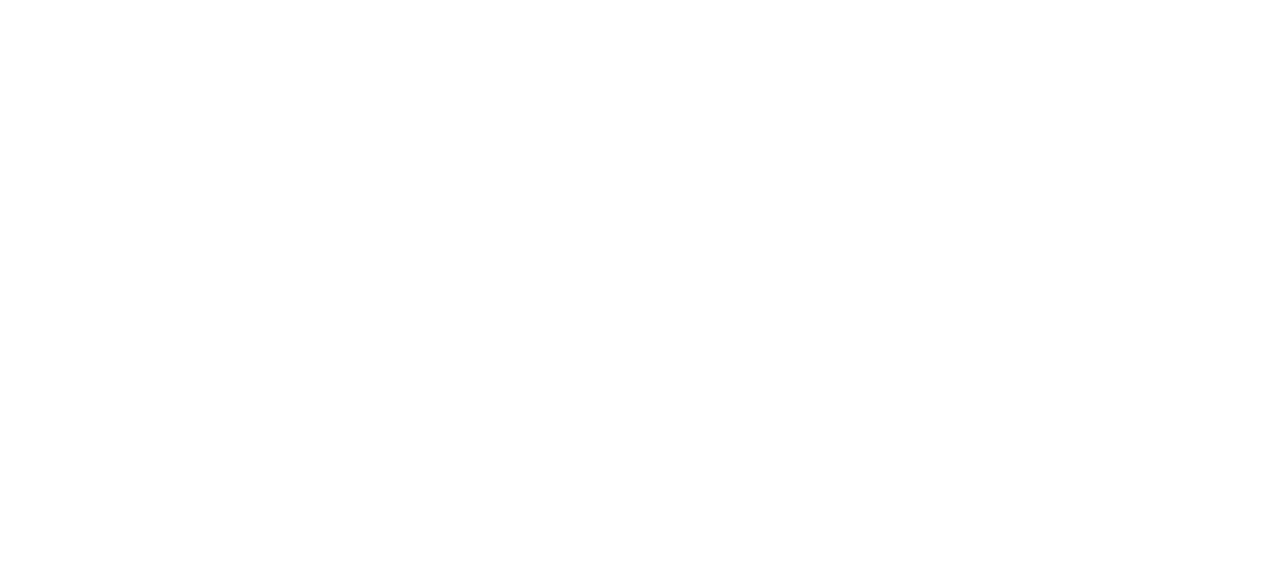
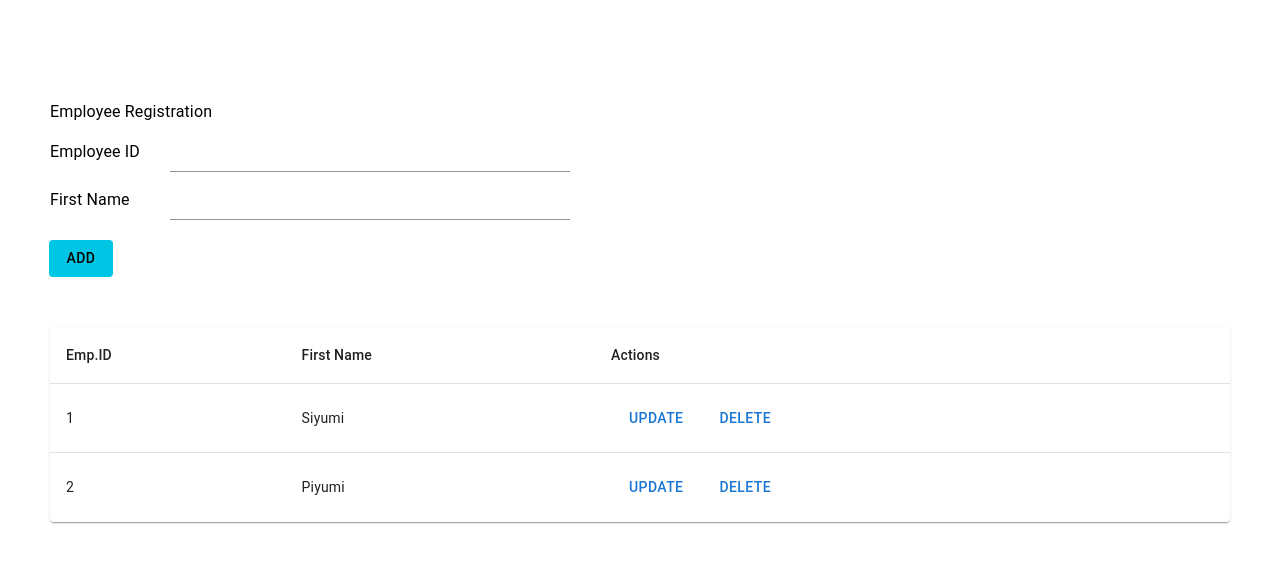
Before and after one commit to Shashiran1124/Rubber-Carpet-Manufacturing-System, a React (Create React App) app in the folder frontend/: page /employees in a window 1280 px wide. Shown: the top 562 px of the page. Built offline with nearby package versions, Linux system fonts and the light colour scheme.

Commit message:
Added the React part of Frontend

```diff
--- a/frontend/src/App.css
+++ b/frontend/src/App.css
@@ -1,16 +1,6 @@
+
 .App {
   text-align: center;
-}
-
-.App-logo {
-  height: 40vmin;
-  pointer-events: none;
-}
-
-@media (prefers-reduced-motion: no-preference) {
-  .App-logo {
-    animation: App-logo-spin infinite 20s linear;
-  }
 }
 
 .App-header {
@@ -24,15 +14,11 @@
   color: white;
 }
 
-.App-link {
-  color: #61dafb;
+.employee-button {
+  font-size: 18px;
+  padding: 20px 40px;
+  border: none;
+  border-radius: 10px;
+  background-color: white;
+  cursor: pointer;
 }
-
-@keyframes App-logo-spin {
-  from {
-    transform: rotate(0deg);
-  }
-  to {
-    transform: rotate(360deg);
-  }
-}
--- a/frontend/src/App.js
+++ b/frontend/src/App.js
@@ -1,13 +1,18 @@
-import logo from './logo.svg';
+import { useNavigate } from 'react-router-dom';
 import './App.css';
-import { BrowserRouter as Router, Route, } from "react-router-dom";
-import TestComponent from './components/TestComponent';
+
 
 function App() {
+
+  const navigate = useNavigate();
+
   return (
-    <Router>
-      <Route path = "/" exact component = {TestComponent}/>
-      </Router>
+    <div className="App">
+      <header className="App-header">
+        <h1>Welcome to Human Resource Management</h1>
+        <button className='employee-button' onClick={() => navigate('/employees')}>Add Employees</button>
+      </header>
+    </div>
   );
 }
 
--- /dev/null
+++ b/frontend/src/EmployeeForm.js
@@ -0,0 +1,91 @@
+import { Button, Grid, Input, Typography } from "@mui/material";
+import { useState } from "react";
+
+const EmployeeForm = props => {
+
+    const [id, setId] = useState();
+    const [name, setName] = useState('');
+
+    return (
+        <Grid
+            container
+            spacing={2}
+            sx={{
+                backgroundColor: '#ffffff',
+                marginBottom: '30px',
+                display: 'block',
+            }}
+        >
+            <Grid item xs={12}>
+                <Typography component={'h1'} sx={{ color: '#000000' }}>Employee Registration</Typography>
+            </Grid>
+
+            <Grid item xs={12} sm={6} sx={{ display: 'flex' }}>
+                <Typography
+                    component={'label'}
+                    htmlFor="id"
+                    sx={{
+                     color: '#000000',
+                     marginRight: '20px',
+                     fontSize: '16px',
+                     width: '100px',
+                     display: 'block',
+                     }}
+                >
+                    Employee ID
+                </Typography>
+                <Input
+                    type="number"
+                    id="id"
+                    name="id"
+                    sx={{ width: '400px' }}
+                    value={id}
+                    onChange={e => setId(e.target.value)}
+                />
+            </Grid>
+            <Grid item xs={12} sm={6} sx={{ display: 'flex' }}>
+                <Typography
+                    component={'label'}
+                    htmlFor="name"
+                    sx={{
+                     color: '#000000',
+                     marginRight: '20px',
+                     fontSize: '16px',
+                     width: '100px',
+                     display: 'block',
+                     }}
+                >
+                    First Name
+                </Typography>
+                <Input
+                    type="text"
+                    id="name"
+                    name="name"
+                    sx={{ width: '400px' }}
+                    value={name}
+                    onChange={e => setName(e.target.value)}
+                />
+            </Grid>
+
+            <Button
+                sx={{
+                    margin:'auto',
+                    marginBottom: '20px',
+                    backgroundColor: '#00c6e6',
+                    color: '#000000',
+                    marginLeft: '15px',
+                    marginTop: '20px',
+                    '&:hover': {
+                        opacity: '0.7',
+                        backgroundColor: '#00c6e6'
+                    }
+                }}
+            >
+                Add
+            </Button>
+
+        </Grid>
+    );
+}
+
+export default EmployeeForm;
--- /dev/null
+++ b/frontend/src/EmployeeTable.js
@@ -0,0 +1,49 @@
+import { Button, Paper, Table, TableBody, TableCell, TableContainer, TableHead, TableRow } from "@mui/material";
+
+const EmployeeTable = ({ rows }) => {
+    return(
+    <TableContainer component={Paper}>
+        <Table>
+            <TableHead>
+                <TableRow>
+                    <TableCell>Emp.ID</TableCell>
+                    <TableCell>First Name</TableCell>
+                    <TableCell>Actions</TableCell>
+                </TableRow>
+            </TableHead>
+            <TableBody>
+                {
+                    rows.length > 0 ? rows.map(row => (
+                        <TableRow key={row.id} sx={{ '&:last-child td, &:last-child th' : { border: 0 } }}>
+                            <TableCell component='th' scope="row">{row.id}</TableCell>
+                            <TableCell component='th' scope="row">{row.name}</TableCell>
+                            <TableCell>
+                                <Button
+                                    sx={{ margin: '0px 10px' }}
+                                        onClick={() => {}}
+                                >
+                                    Update
+                                </Button>
+                                <Button
+                                    sx={{ margin: '0px 10px' }}
+                                        onClick={() => {}}
+                                >
+                                    Delete
+                                </Button>
+                            </TableCell>
+                        </TableRow>
+
+                    )) : (
+                        <TableRow sx={{ '&:last-child td, &:last-child th' : { border: 0 } }}>
+                            <TableCell component='th' scope="row">No Data</TableCell>
+                        </TableRow>
+                    )
+
+                }
+            </TableBody>
+        </Table>
+    </TableContainer>
+    );
+}
+
+export default EmployeeTable;
--- /dev/null
+++ b/frontend/src/Employees.js
@@ -0,0 +1,33 @@
+import { Box } from "@mui/material";
+import EmployeeForm from "./EmployeeForm";
+import EmployeeTable from "./EmployeeTable";
+
+const employees = [
+    {
+        id: 1,
+        name: 'Siyumi',
+    },
+    {
+        id: 2,
+        name: 'Piyumi',
+    }
+];
+
+const Employees = () => {
+    return(
+        <Box
+            sx={{
+                width: 'calc(100% - 100px)',
+                margin: 'auto',
+                marginTop: '100px',
+            }}
+
+        >
+            <EmployeeForm />
+            <EmployeeTable rows={employees} />
+        </Box>
+
+    );
+}
+
+export default Employees;
--- a/frontend/src/index.js
+++ b/frontend/src/index.js
@@ -1,14 +1,20 @@
+
 import React from 'react';
 import ReactDOM from 'react-dom/client';
 import './index.css';
 import App from './App';
 import reportWebVitals from './reportWebVitals';
+import { BrowserRouter, Route, Routes } from 'react-router-dom'
+import Employees from './Employees';
 
 const root = ReactDOM.createRoot(document.getElementById('root'));
 root.render(
-  <React.StrictMode>
-    <App />
-  </React.StrictMode>
+  <BrowserRouter>
+    <Routes>
+      <Route path='/' element={<App />} />
+      <Route path='/employees' element={<Employees />} />
+    </Routes>
+  </BrowserRouter>
 );
 
 // If you want to start measuring performance in your app, pass a function
```
Also changed, not shown: frontend/package.json (+9 -1 lines), 1 other file (tests, documents, lock files or other folders).
